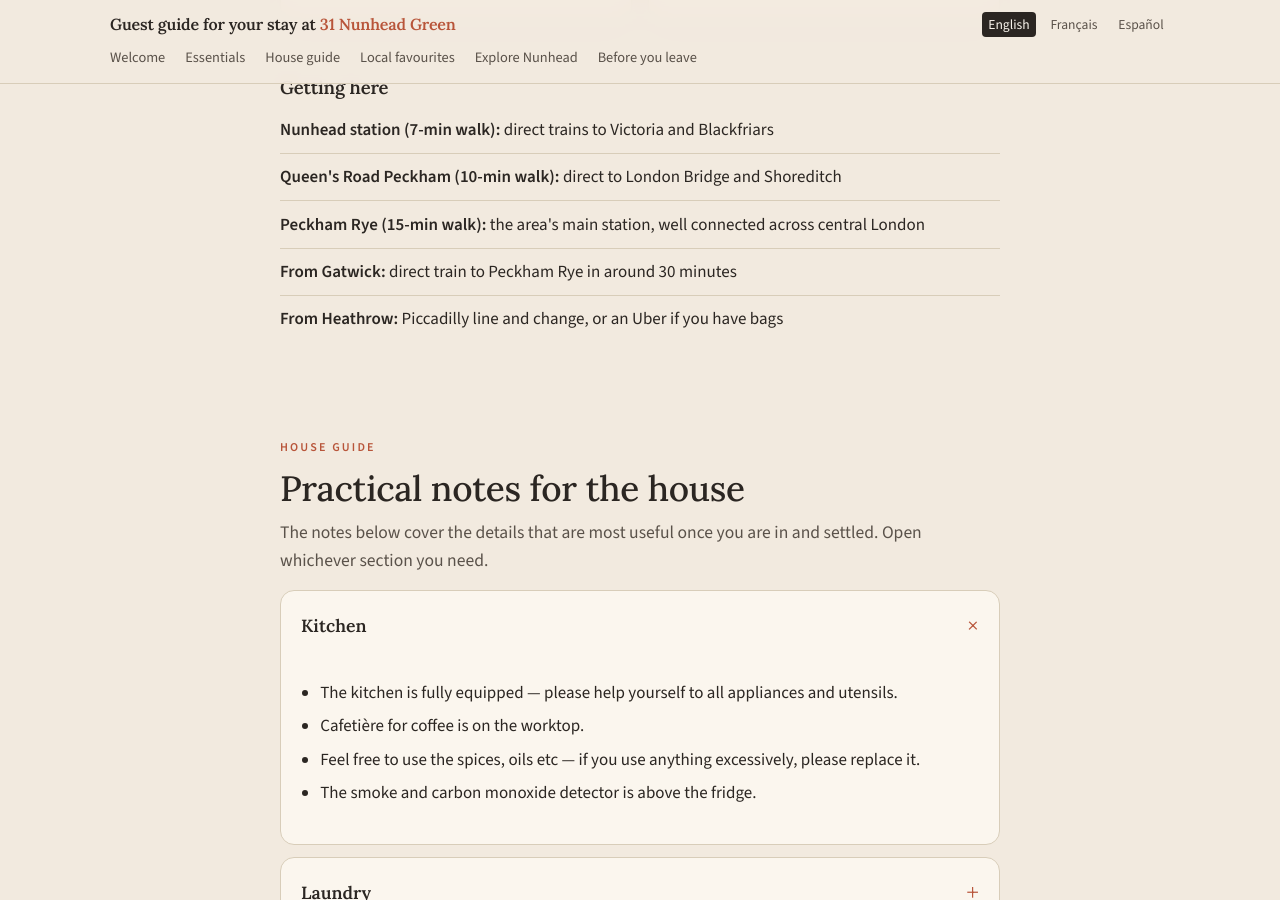
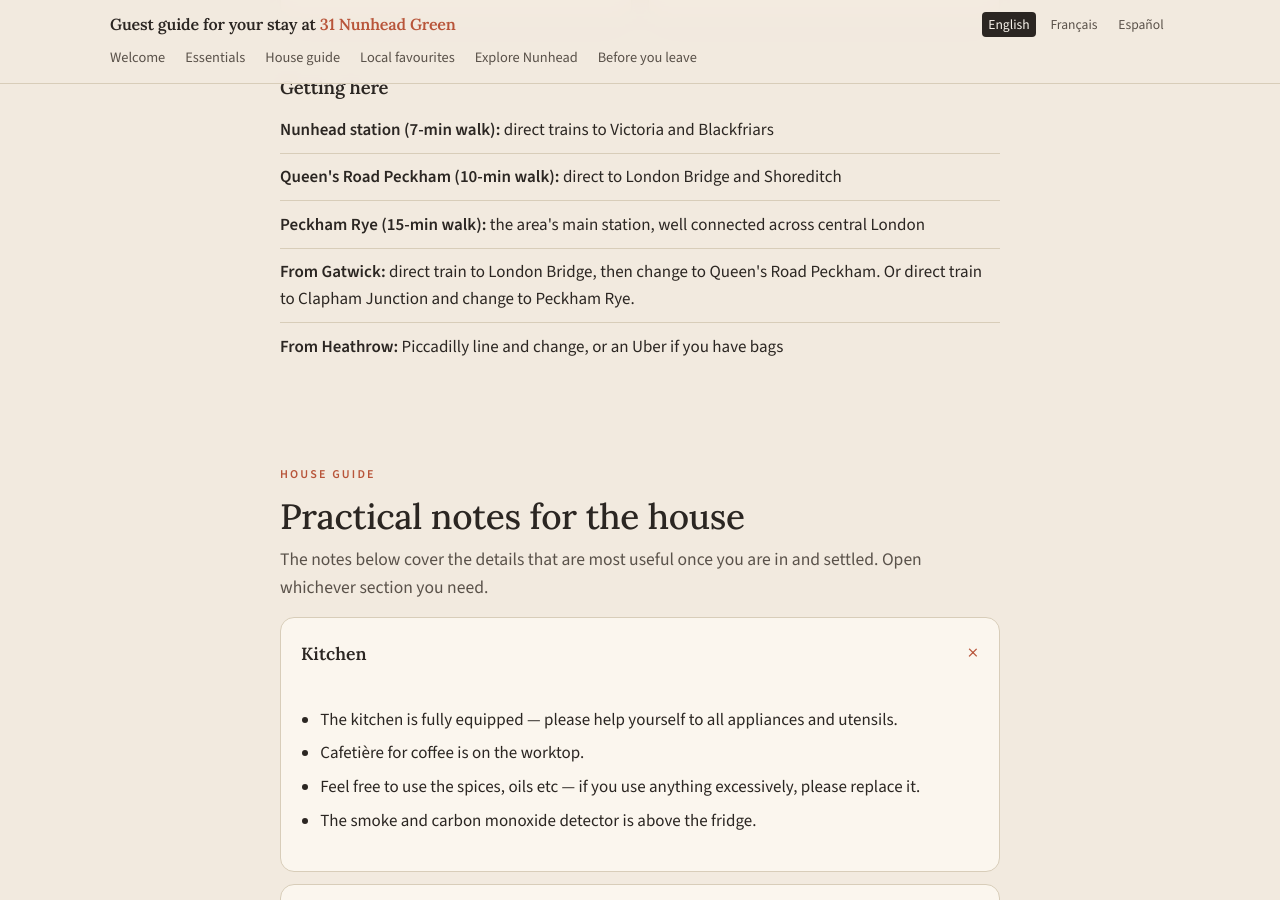
Before and after one commit to tomshakhli/nunhead-guest-guide, a Jekyll site: the page built from index.html, in a window 1280 px wide and 900 px high, scrolled down 2140 px. Built offline with Jekyll 4.4.1, drawn with Linux system fonts in a browser that asks for light colours.

Commit message:
Update index.html

```diff
--- a/index.html
+++ b/index.html
@@ -78,7 +78,7 @@ title: "31 Nunhead Green | London Guest Guide"
     <li><strong>Nunhead station (7-min walk):</strong> direct trains to Victoria and Blackfriars</li>
     <li><strong>Queen's Road Peckham (10-min walk):</strong> direct to London Bridge and Shoreditch</li>
     <li><strong>Peckham Rye (15-min walk):</strong> the area's main station, well connected across central London</li>
-    <li><strong>From Gatwick:</strong> direct train to Peckham Rye in around 30 minutes</li>
+    <li><strong>From Gatwick:</strong> direct train to London Bridge, then change to Queen's Road Peckham. Or direct train to Clapham Junction and change to Peckham Rye.</li>
     <li><strong>From Heathrow:</strong> Piccadilly line and change, or an Uber if you have bags</li>
   </ul>
 </section>
```
